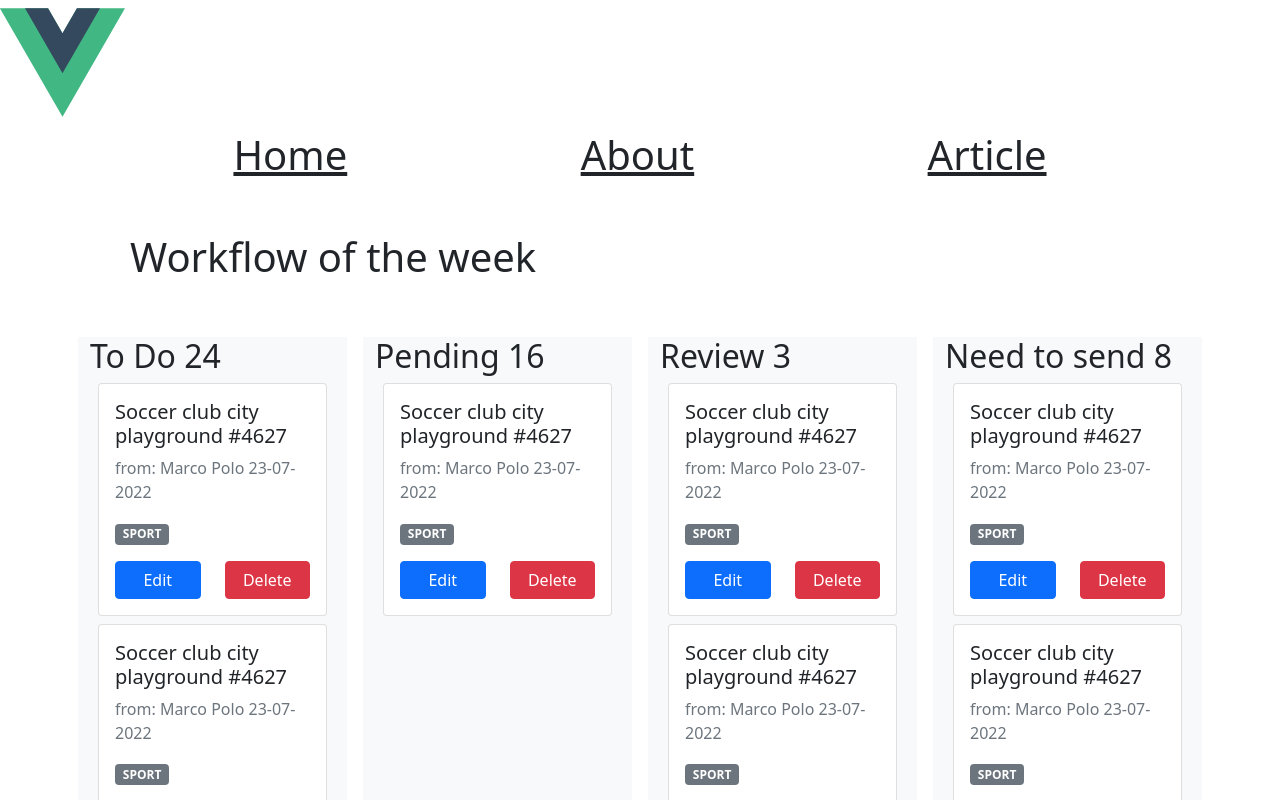
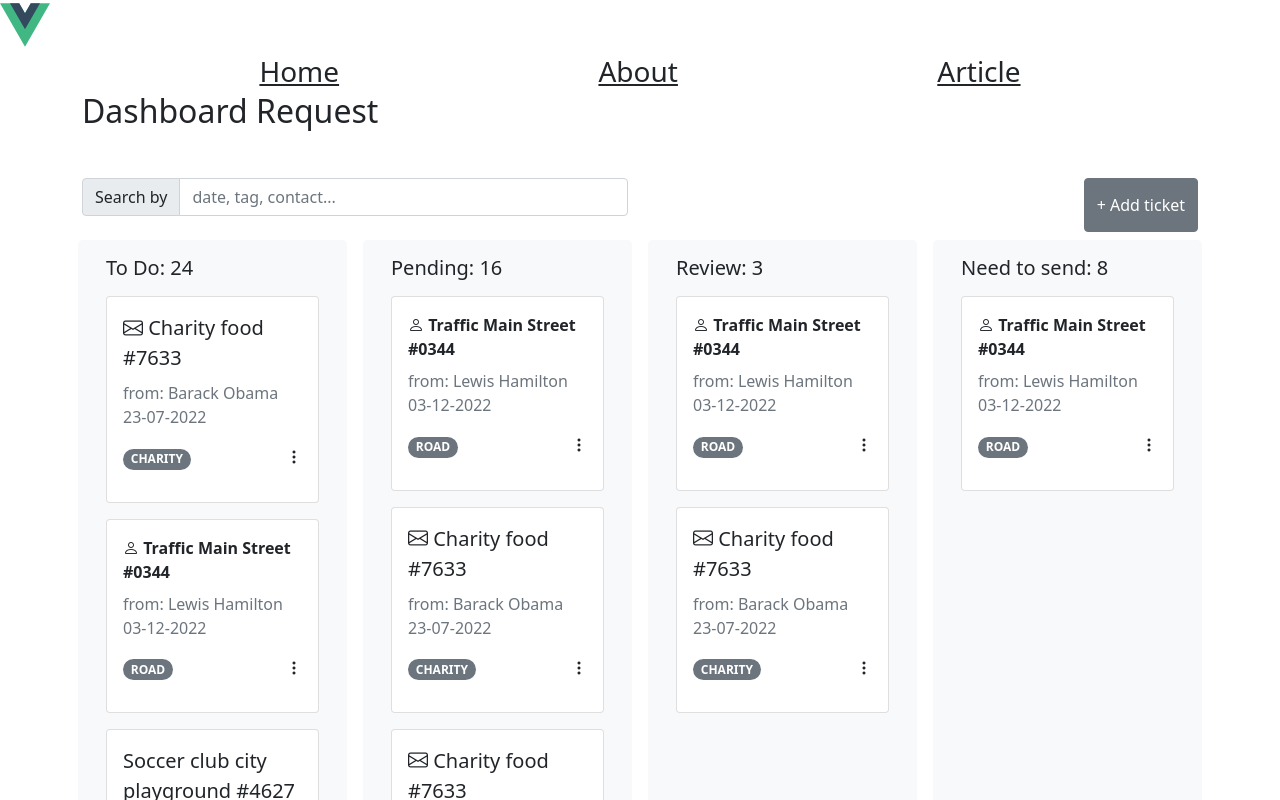
Before and after one commit to vincepv/vuecrm, a Vue app: page / in a window 1280 px wide. Shown: the top 800 px of the page. Built offline with nearby package versions, Linux system fonts and the light colour scheme.

Commit message:
card UI alt

```diff
--- a/src/App.vue
+++ b/src/App.vue
@@ -4,10 +4,9 @@ import { RouterLink, RouterView } from 'vue-router'
 
 <template>
   <header>
-    <img alt="Vue logo" class="logo" src="@/assets/logo.svg" width="125" height="125" />
-
+    <img alt="Vue logo" class="logo" src="@/assets/logo.svg" width="50" height="50" />
     <div class="wrapper">
-      <nav class="fs-1 d-flex justify-content-evenly main-menu">
+      <nav class="fs-3 d-flex justify-content-evenly main-menu">
         <RouterLink class="link-dark"  to="/">Home</RouterLink>
         <RouterLink class="link-dark" to="/about">About</RouterLink>
         <RouterLink class="link-dark" to="/article">Article</RouterLink>
--- a/src/components/Card.vue
+++ b/src/components/Card.vue
@@ -1,11 +1,11 @@
 <template>
-  <div class="card m-2">
+  <div class="card m-3">
     <div class="card-body">
 
-      <h5 class="card-title">{{ title }} {{id}}</h5>
+      <p class="card-title fs-5">{{ title }} {{id}}</p>
       <p class="text-muted">from: {{ contact }} {{dateStart}} </p>
       <p class="badge bg-secondary">{{ departement }}</p>
-
+      <i class="bi bi-paperclip"></i>
       <div class="row">
         <div class="col d-grid gap-2 ">
           <button type="button" class="btn btn-primary ">Edit</button>
--- /dev/null
+++ b/src/components/Card2.vue
@@ -0,0 +1,29 @@
+<template>
+  <div class="card m-3">
+    <div class="card-body">
+      <p class="card-title fs-5">
+        <i class="bi bi-envelope"></i>
+        {{ title }} {{id}}
+      </p>
+      <p class="text-muted fw-light">from: {{ contact }} {{dateStart}} </p>
+      <div class="row">
+        <div class="col">
+          <p class="badge rounded-pill bg-secondary">{{ departement }}</p>
+        </div>
+        <div class="col d-flex justify-content-end">
+          <i class="bi bi-three-dots-vertical"></i>
+        </div>
+      </div>
+    </div>
+  </div>
+</template>
+
+<script setup>
+const title = "Charity food";
+const contact = "Barack Obama";
+const text = "Ask boss to upgrade equipement for all kids.";
+const id = "#7633";
+const departement = "CHARITY";
+const dateStart = "23-07-2022";
+const dateEnd = "15/08/22";
+</script>
--- /dev/null
+++ b/src/components/Card3.vue
@@ -0,0 +1,30 @@
+<template>
+  <div class="card m-3">
+    <div class="card-body">
+      <p class="card-title fs-6 fw-bold">
+        <i class="bi bi-person"></i>
+        {{ title }} {{ id }}
+      </p>
+      <p class="text-muted fw-light">from: {{ contact }} {{ dateStart }}</p>
+      <div class="row">
+        <div class="col">
+          <p class="badge rounded-pill bg-secondary">{{ departement }}</p>
+        </div>
+        <div class="col d-flex justify-content-end">
+          <i class="bi bi-three-dots-vertical"></i>
+        </div>
+      </div>
+
+    </div>
+  </div>
+</template>
+
+<script setup>
+const title = "Traffic Main Street";
+const contact = "Lewis Hamilton";
+const text = "Ask boss to upgrade equipement for all kids.";
+const id = "#0344";
+const departement = "ROAD";
+const dateStart = "03-12-2022";
+const dateEnd = "15/08/22";
+</script>
--- a/src/components/Home.vue
+++ b/src/components/Home.vue
@@ -1,5 +1,7 @@
 <script setup>
 import Card from '@/components/Card.vue'
+import Card2 from '@/components/Card2.vue'
+import Card3 from '@/components/Card3.vue'
 
 const totalPending = 16;
 const totalReview = 3;
@@ -10,33 +12,52 @@ const totalTodo = 24;
 
 <template>
   <div class="container">
-  <h1 class="m-5">Workflow of the week</h1>
+  <h2 class="mb-5">Dashboard Request</h2>
+
   <div class="row">
+    <div class="col">
+      <div class="input-group mb-3">
+        <span class="input-group-text" id="basic-addon1">Search by</span>
+        <input type="text" class="form-control" placeholder="date, tag, contact..." aria-label="Username" aria-describedby="basic-addon1">
+      </div>
+    </div>
+    <div class="col d-flex justify-content-end">
+      <button type="button" class="btn btn-secondary">+ Add ticket</button>
+    </div>
+  </div>
 
 
-    <div class="col bg-light m-2">
-      <h2>To Do {{totalTodo}}</h2>
+
+  <div class="row">
+    <div class="col bg-light m-2 rounded-3">
+      <h5 class= "m-3">To Do: {{totalTodo}}</h5>
       <div >
+        <Card2 />
+        <Card3 />
         <Card />
-        <Card />
+
       </div>
 
     </div>
-    <div class="col bg-light m-2">
-      <h2>Pending {{totalPending}} </h2>
-      <Card />
+    <div class="col bg-light m-2 rounded-3">
+      <h5 class= "m-3">Pending: {{totalPending}} </h5>
+      <Card3 />
+      <Card2 />
+      <Card2 />
+      <Card2 />
+
 
     </div>
-    <div class="col bg-light m-2">
-      <h2>Review {{totalReview}} </h2>
-      <Card />
-      <Card />
+    <div class="col bg-light m-2 rounded-3">
+      <h5 class= "m-3">Review: {{totalReview}} </h5>
+      <Card3 />
+      <Card2 />
+
     </div>
-    <div class="col bg-light m-2">
-      <h2>Need to send {{totalSent}} </h2>
-      <Card />
-      <Card />
-      <Card />
+    <div class="col bg-light m-2 rounded-3">
+      <h5 class= "m-3">Need to send: {{totalSent}} </h5>
+      <Card3 />
+
     </div>
   </div>
 
```
